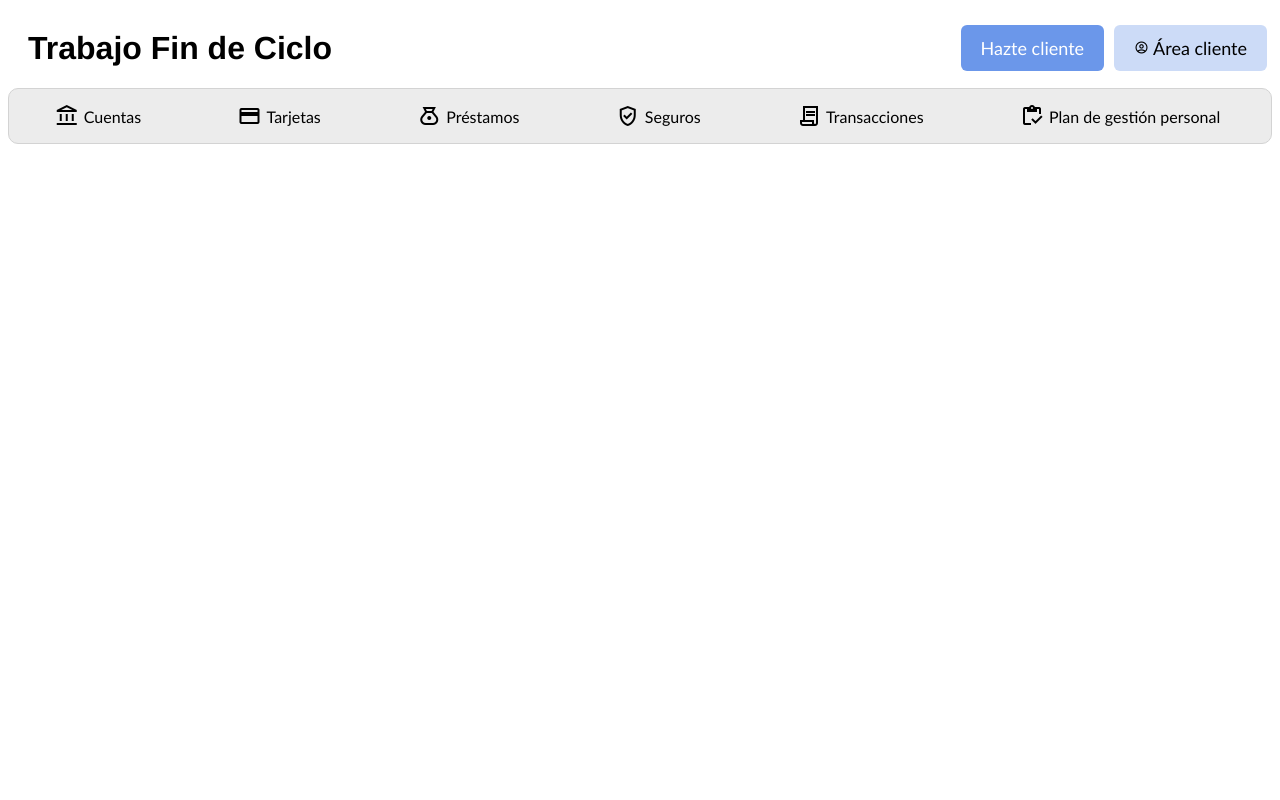
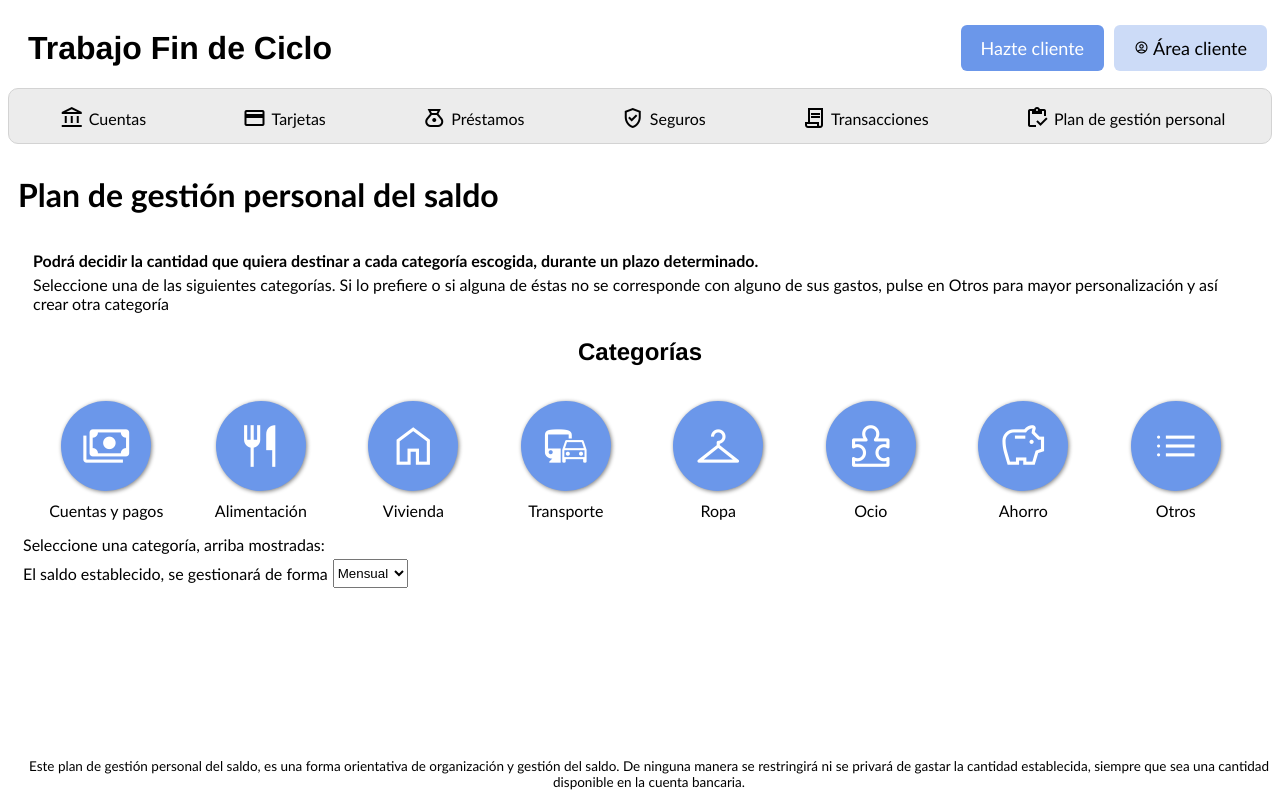
Before and after one commit to lvidalc1/TFC, an Angular app: page /gestion in a window 1280 px wide. Before the commit this address led to /. Built offline with nearby package versions, Linux system fonts and the light colour scheme.

Commit message:
Creación componentes inicio y gestion-categorias

```diff
--- a/src/app/app-routing.module.ts
+++ b/src/app/app-routing.module.ts
@@ -2,11 +2,13 @@ import { NgModule } from '@angular/core';
 import { RouterModule, Routes } from '@angular/router';
 import { CategoriasComponent } from './categorias/categorias.component';
 import { LoginComponent } from './login/login.component';
+import { InicioComponent } from './inicio/inicio.component';
 
 const routes: Routes = [
+  { path: '', component: InicioComponent },
   { path: 'categorias', component: CategoriasComponent },
-  { path: 'login', component: LoginComponent }
-
+  { path: 'login', component: LoginComponent },
+  { path: 'gestion', component: CategoriasComponent }
 ];
 
 @NgModule({
--- a/src/app/app.component.css
+++ b/src/app/app.component.css
@@ -4,15 +4,18 @@
     box-sizing: border-box;
     font-family: 'Gill Sans', 'Gill Sans MT', Calibri, 'Trebuchet MS', sans-serif;
 }
+
 h1 {
     font-family: 'Franklin Gothic Medium', 'Arial Narrow', Arial, sans-serif;
     text-align: center;
     padding: 20px;
 }
-.cabecera a:not(.enlacesBotones a){
+
+.cabecera a:not(.enlacesBotones a) {
     text-decoration: none;
     color: black;
 }
+
 .cabecera {
     display: flex;
     justify-content: space-between;
@@ -67,12 +70,11 @@ h1 {
 
 .menu span {
     font-size: 24px;
+    padding: 0 5px;
 }
 
 .menu div {
-    display: flex;
     height: 40px;
-    align-items: center;
     padding: 5px;
 }
 
@@ -80,14 +82,18 @@ h1 {
     padding: 5px;
     text-decoration: none;
     color: black;
+    display: flex;
+    align-items: center;
 }
+
 .menu div:hover {
     background-color: #6b97ea;
     border-radius: 6px;
     color: white;
     cursor: pointer;
 }
-.menu div:hover a{
+
+.menu div:hover a {
     color: white;
 }
 
--- a/src/app/app.component.html
+++ b/src/app/app.component.html
@@ -5,15 +5,18 @@
   <meta charset="UTF-8">
   <meta name="viewport" content="width=device-width, initial-scale=1.0">
   <title>PFC</title>
-  <link rel="stylesheet" href="https://fonts.googleapis.com/css2?family=Material+Symbols+Outlined:opsz,wght,FILL,GRAD@20..48,100..700,0..1,-50..200" />
+  <link rel="stylesheet"
+    href="https://fonts.googleapis.com/css2?family=Material+Symbols+Outlined:opsz,wght,FILL,GRAD@20..48,100..700,0..1,-50..200" />
 </head>
 
 <body>
   <div class="cabecera">
-    <a href="http://localhost:4200/"><h1>{{title}}</h1></a>
+    <a href="/">
+      <h1>{{title}}</h1>
+    </a>
     <div class="enlacesBotones">
       <a class="btn1">Hazte cliente</a>
-      <a class="btn2" href="http://localhost:4200/login">
+      <a class="btn2" href="/login">
         <span class="material-symbols-outlined">
           account_circle
         </span>
@@ -22,46 +25,42 @@
     </div>
   </div>
 
+
   <div class="menu">
     <div>
-      <span class="material-symbols-outlined">
+      <a><span class="material-symbols-outlined">
           account_balance
-      </span>
-      <a>Cuentas</a>
+        </span>Cuentas</a>
     </div>
     <div>
-      <span class="material-symbols-outlined">
+      <a><span class="material-symbols-outlined">
           credit_card
-      </span>
-      <a>Tarjetas</a>
+        </span>Tarjetas</a>
     </div>
     <div>
-      <span class="material-symbols-outlined">
+      <a><span class="material-symbols-outlined">
           money_bag
-      </span>
-      <a>Préstamos</a>
+        </span>Préstamos</a>
     </div>
     <div>
-      <span class="material-symbols-outlined">
+      <a><span class="material-symbols-outlined">
           verified_user
-      </span>
-      <a>Seguros</a>
+        </span>Seguros</a>
     </div>
     <div>
-      <span class="material-symbols-outlined">
+      <a><span class="material-symbols-outlined">
           contract
-      </span>
-      <a>Transacciones</a>
+        </span>Transacciones</a>
     </div>
     <div>
-      <span class="material-symbols-outlined">
+      <a href="/categorias"><span class="material-symbols-outlined">
           inventory
-      </span>
-      <a href="http://localhost:4200/categorias">Plan de gestión personal</a>
+        </span>Plan de gestión personal</a>
     </div>
 
   </div>
 
 </body>
+
 </html>
 <router-outlet></router-outlet>
--- a/src/app/app.module.ts
+++ b/src/app/app.module.ts
@@ -5,12 +5,16 @@ import { AppRoutingModule } from './app-routing.module';
 import { AppComponent } from './app.component';
 import { LoginComponent } from './login/login.component';
 import { CategoriasComponent } from './categorias/categorias.component';
+import { InicioComponent } from './inicio/inicio.component';
+import { GestionCategoriasComponent } from './gestion-categorias/gestion-categorias.component';
 
 @NgModule({
   declarations: [
     AppComponent,
     LoginComponent,
-    CategoriasComponent
+    CategoriasComponent,
+    InicioComponent,
+    GestionCategoriasComponent
   ],
   imports: [
     BrowserModule,
--- a/src/app/categorias/categorias.component.css
+++ b/src/app/categorias/categorias.component.css
@@ -3,15 +3,15 @@
 }
 h3 {
     font-family: 'Franklin Gothic Medium', 'Arial Narrow', Arial, sans-serif;
-    padding: 10px 0 5px 0;
+    padding: 15px;
     text-align: center;
+    font-size: 24px;
+    margin: 10px;
 }
 
 .contenedor {
     padding: 10px;
 }
-
-
 .dest {
     font-weight: bold;
 }
@@ -22,10 +22,6 @@ h3 {
     position: absolute;
     bottom: 0;
     padding: 5px 0;
-}
-
-.dest {
-    padding: 20px 0;
 }
 
 .cat {
@@ -41,10 +37,12 @@ h3 {
     flex-direction: column;
     justify-content: center;
     align-items: center;
+    text-decoration: none;
+    color: black;
 }
 
 .cat div a span {
-    background-color: orange;
+    background-color: #6b97ea;
     border-radius: 50%;
     font-size: 50px;
     width: 70px;
@@ -56,11 +54,20 @@ h3 {
     margin: 10px;
     padding: 10px;
     cursor: pointer;
-    box-shadow: 0.5px 1px 5px grey;
+    box-shadow: 1px 1px 4px grey;
+    color: white;
 }
 .cat div a span:hover{
-    opacity: 76%;
+    opacity: 80%;
 }
+
+.tiempo{
+    display: flex;
+}
+ p{
+    margin: 5px;
+}
+
 
 @media screen and (max-width:1050px) {
     .cat {
--- a/src/app/categorias/categorias.component.html
+++ b/src/app/categorias/categorias.component.html
@@ -3,80 +3,84 @@
 
     <div class="contenedor">
 
+      <p class="dest">Podrá decidir la cantidad que quiera destinar a cada categoría escogida, durante un plazo determinado.</p>
+      <p>Seleccione una de las siguientes categorías.
+         Si lo prefiere o si alguna de éstas no se corresponde con alguno de sus gastos, pulse en Otros para mayor personalización y así crear otra categoría</p>
       <!--se podrían crear dos categorías, más generales, anteriores a las siguientes que sean
       gastos fijos(vivienda, alimentacion, cuentas y pagos) y
       gastos variables (ropa, ocio, otros, transporte), para mayor esquematización-->
-      <h3>Categorías</h3>
+      <h3>Categorías</h3><!--cada categoria con un icono grande representativo-->
       <div class="cat">
         <div>
-          <a>
+          <a href="/gestion">
             <span class="material-symbols-outlined">
               payments
             </span>
             Cuentas y pagos</a>
         </div>
         <div>
-          <a>
+          <a href="/gestion">
             <span class="material-symbols-outlined">
               restaurant
             </span>
-            Alimentacion</a>
+            Alimentación</a>
         </div>
         <div>
-          <a>
+          <a href="/gestion">
             <span class="material-symbols-outlined">
               Home
             </span>
             Vivienda</a>
         </div>
         <div>
-          <a>
+          <a href="/gestion">
             <span class="material-symbols-outlined">
               commute
             </span>
             Transporte</a>
         </div>
         <div>
-          <a>
+          <a href="/gestion">
             <span class="material-symbols-outlined">
               checkroom
             </span>
             Ropa</a>
         </div>
         <div>
-          <a>
+          <a href="/gestion">
             <span class="material-symbols-outlined">
               toys_and_games
             </span>
             Ocio</a>
         </div>
         <div>
-          <a>
+          <a href="/gestion">
             <span class="material-symbols-outlined">
               savings
             </span>
             Ahorro</a>
         </div>
         <div>
-          <a>
+          <a href="/gestion">
             <span class="material-symbols-outlined">
               list
             </span>
             Otros</a>
         </div>
-
       </div>
-
-
 
     </div>
     <p class="plan">Este plan de gestión personal del saldo, es una forma orientativa de organización y gestión del saldo.
-      De ninguna manera, se restringirá ni se privará de gastar la cantidad establecida, siempre que sea una cantidad disponible
-      en la cuenta bancaria.</p>
+      De ninguna manera se restringirá ni se privará de gastar la cantidad establecida, siempre que sea una cantidad disponible
+      en
+      la cuenta bancaria.</p>
 
-    <p class="dest">Se destinará X € a X categoría de forma </p>
+
+      <p>Seleccione una categoría, arriba mostradas:</p>
+
     <!--se destinará el dinero especificado, a la categoria seleccionada durante el tiempo escogido en el select(mensual/semanal/anual)-->
     <div class="tiempo">
+      <p>El saldo establecido, se gestionará de forma </p>
       <select name="select">
         <option value="anual">Anual</option>
         <option value="mensual" selected>Mensual</option>
--- /dev/null
+++ b/src/app/gestion-categorias/gestion-categorias.component.html
@@ -0,0 +1 @@
+<p>gestion-categorias works!</p>
--- /dev/null
+++ b/src/app/gestion-categorias/gestion-categorias.component.ts
@@ -0,0 +1,15 @@
+import { Component, OnInit } from '@angular/core';
+
+@Component({
+  selector: 'app-gestion-categorias',
+  templateUrl: './gestion-categorias.component.html',
+  styleUrls: ['./gestion-categorias.component.css']
+})
+export class GestionCategoriasComponent implements OnInit {
+
+  constructor() { }
+
+  ngOnInit(): void {
+  }
+
+}
--- /dev/null
+++ b/src/app/inicio/inicio.component.css
@@ -0,0 +1,16 @@
+div{
+    background-color: #ccdbf7;
+    height: 300px;
+    padding: 10px;
+    margin: 10px;
+    border-radius: 20px;
+    display: flex;
+    justify-content: center;
+    align-items: center;
+}
+
+h1{
+    font-family: 'Trebuchet MS', 'Lucida Sans Unicode', 'Lucida Grande', 'Lucida Sans', Arial, sans-serif;
+    font-size: 52px;
+    color: white;
+}
--- /dev/null
+++ b/src/app/inicio/inicio.component.html
@@ -0,0 +1,3 @@
+<div>
+    <h1>AHORRA MÁS QUE TIEMPO</h1>
+</div>
--- /dev/null
+++ b/src/app/inicio/inicio.component.ts
@@ -0,0 +1,15 @@
+import { Component, OnInit } from '@angular/core';
+
+@Component({
+  selector: 'app-inicio',
+  templateUrl: './inicio.component.html',
+  styleUrls: ['./inicio.component.css']
+})
+export class InicioComponent implements OnInit {
+
+  constructor() { }
+
+  ngOnInit(): void {
+  }
+
+}
```
Also changed, not shown: src/app/gestion-categorias/gestion-categorias.component.css (added), 2 other files (tests, documents, lock files or other folders). Lines whose indentation alone changed are shown as unchanged.
